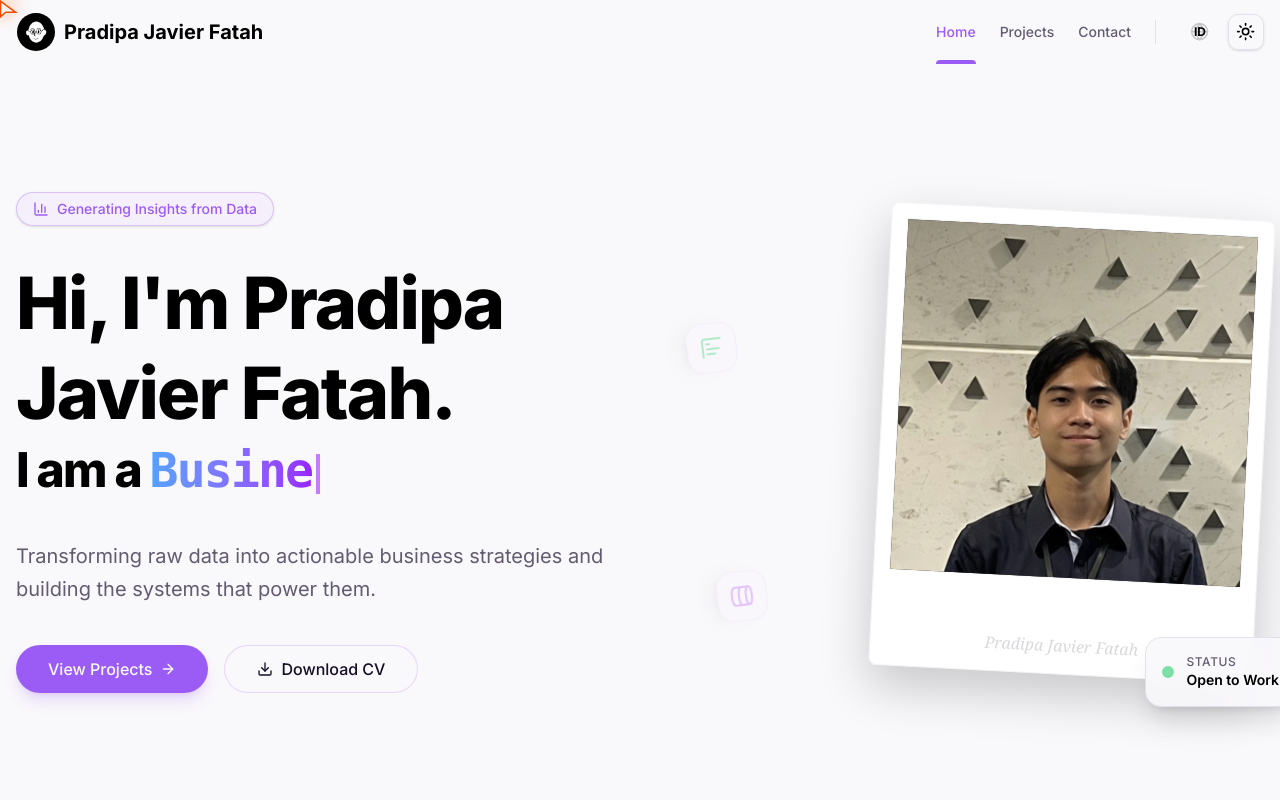
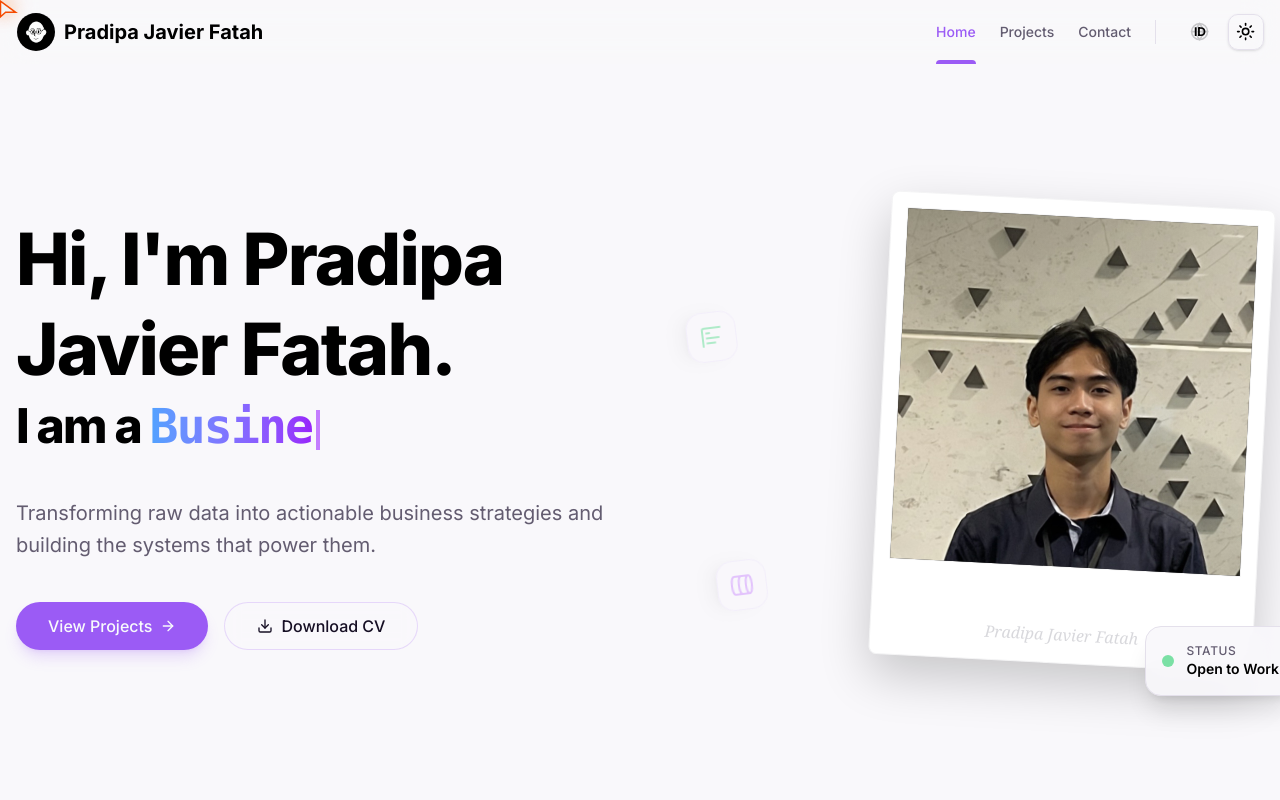
Before and after one commit to PradipaJavierFatah/PradipaPortofolioNextJs, a Next.js app: page / in a window 1280 px wide. Shown: the top 800 px of the page. Built offline with nearby package versions, Linux system fonts and the light colour scheme.

Commit message:
Update skills, icons, and hero section UI

```diff
--- a/src/components/sections/featured-projects.tsx
+++ b/src/components/sections/featured-projects.tsx
@@ -50,7 +50,7 @@ export function FeaturedProjects({ variant = "grid" }: FeaturedProjectsProps) {
                             transition={{
                                 repeat: Infinity,
                                 ease: "linear",
-                                duration: 30, // Adjust speed here
+                                duration: 50, // Adjust speed here
                             }}
                             style={{ width: "max-content" }}
                         >
--- a/src/components/sections/hero-section.tsx
+++ b/src/components/sections/hero-section.tsx
@@ -64,16 +64,7 @@ export function HeroSection() {
 
                     {/* Left Column: Text Content */}
                     <div className="flex flex-col gap-8 text-center lg:text-left items-center lg:items-start">
-                        <motion.div
-                            initial={{ opacity: 0, x: -20 }}
-                            animate={{ opacity: 1, x: 0 }}
-                            transition={{ duration: 0.5 }}
-                        >
-                            <span className="inline-flex items-center gap-2 rounded-full border border-primary/30 bg-primary/5 px-4 py-1.5 text-sm font-medium text-primary shadow-sm backdrop-blur-sm">
-                                <BarChart3 className="h-4 w-4" />
-                                <span>{t.hero.badge}</span>
-                            </span>
-                        </motion.div>
+
 
                         <motion.h1
                             initial={{ opacity: 0, y: 20 }}
--- a/src/components/sections/skills-section.tsx
+++ b/src/components/sections/skills-section.tsx
@@ -6,7 +6,7 @@ import {
     SiPython, SiCplusplus, SiTypescript, SiJavascript, SiMysql,
     SiReact, SiNextdotjs, SiTailwindcss, SiFigma,
     SiNodedotjs, SiPostgresql, SiPhp, SiHtml5, SiCss3, SiJira, SiCanva,
-    SiTableau, SiGoogleanalytics
+    SiTableau, SiGoogleanalytics, SiLaravel
 } from "react-icons/si";
 import { FaJava, FaRProject } from "react-icons/fa";
 import { RiFileExcel2Fill } from "react-icons/ri";
@@ -38,6 +38,8 @@ export function SkillsSection() {
         "CSS": SiCss3,
         "JavaScript": SiJavascript,
         "Tailwind CSS": SiTailwindcss,
+        "Next.js": SiNextdotjs,
+        "Laravel": SiLaravel,
         "Jira": SiJira,
         "Figma": SiFigma,
         "PowerPoint": BiSolidSlideshow, // Need to import
--- a/src/lib/dictionary.ts
+++ b/src/lib/dictionary.ts
@@ -67,7 +67,7 @@ export const DICTIONARY = {
                 soft: "Soft Skills",
             },
             dataList: ["Python", "R", "Excel", "Looker Studio", "Tableau", "SQL"],
-            devList: ["Python", "C", "Java", "SQL", "PHP", "R", "HTML", "CSS", "JavaScript", "Tailwind CSS", "Jira"],
+            devList: ["Python", "C", "Java", "SQL", "PHP", "R", "HTML", "CSS", "JavaScript", "Tailwind CSS", "Next.js", "Laravel", "Jira"],
             designList: ["Figma", "PowerPoint", "Canva"],
             softList: ["Communication", "Problem Solving", "Teamwork", "Time Management", "Adaptability", "Leadership"],
         },
@@ -273,7 +273,7 @@ export const DICTIONARY = {
                 soft: "Soft Skills",
             },
             dataList: ["Python", "R", "Excel", "Looker Studio", "Tableau", "SQL"],
-            devList: ["Python", "C", "Java", "SQL", "PHP", "R", "HTML", "CSS", "JavaScript", "Tailwind CSS", "Jira"],
+            devList: ["Python", "C", "Java", "SQL", "PHP", "R", "HTML", "CSS", "JavaScript", "Tailwind CSS", "Next.js", "Laravel", "Jira"],
             designList: ["Figma", "PowerPoint", "Canva"],
             softList: ["Komunikasi", "Pemecahan Masalah", "Kerjasama Tim", "Manajemen Waktu", "Adaptabilitas", "Kepemimpinan"],
         },
```
